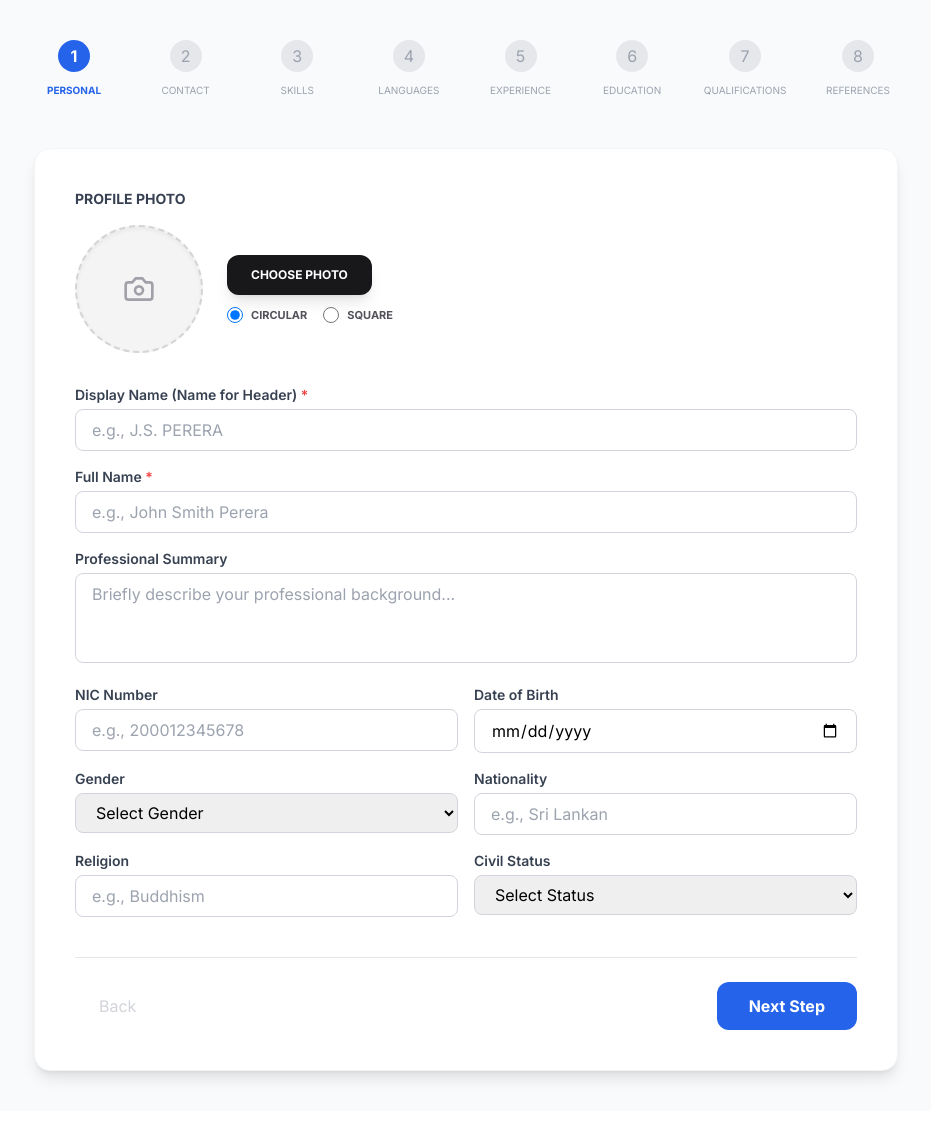
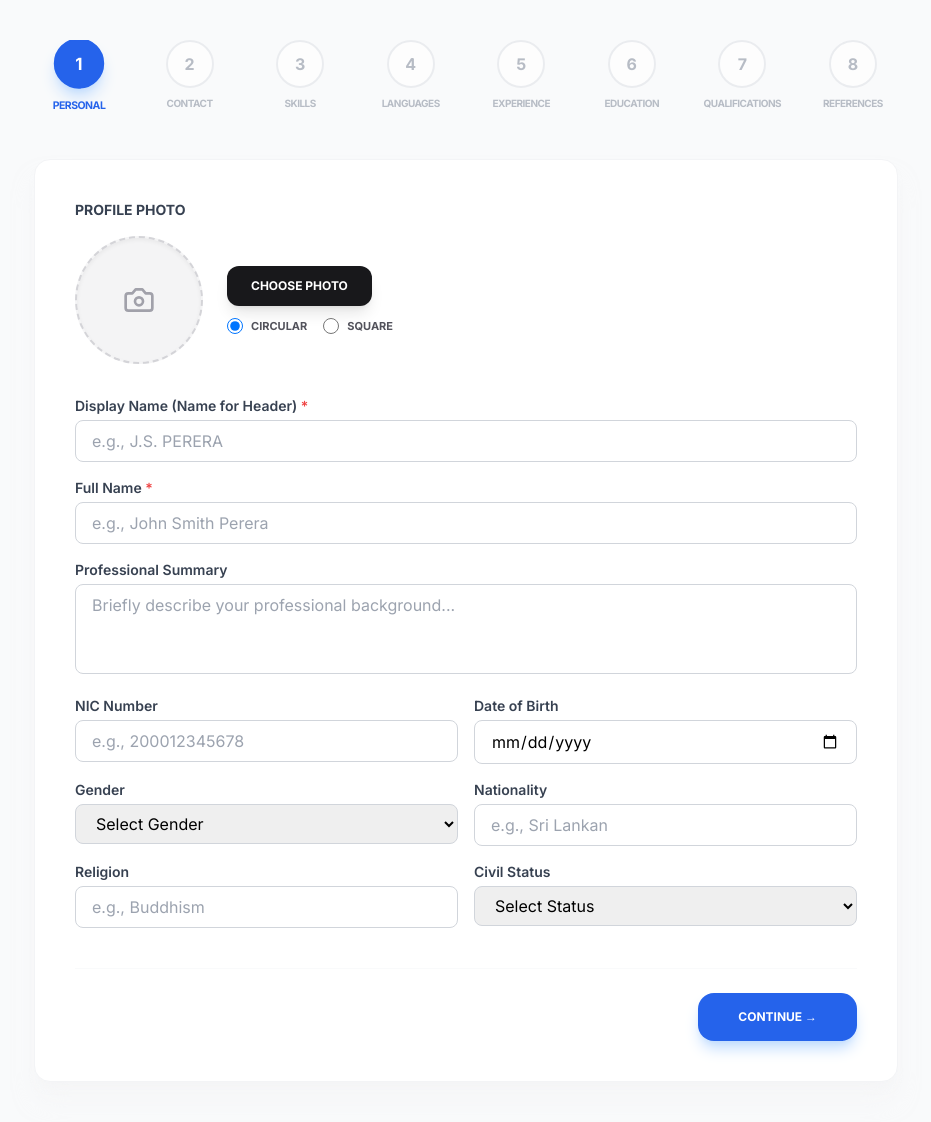
Before and after one commit to ThanushDev/DigiSolutionsCV, a React (Vite) app: page /#/ in a window 1280 px wide. Shown: the whole page, without its empty margins (174-1105 px from the left). Built offline with nearby package versions, Linux system fonts and the light colour scheme.

Commit message:
Update CVBuilder.tsx

```diff
--- a/src/pages/CVBuilder.tsx
+++ b/src/pages/CVBuilder.tsx
@@ -20,7 +20,7 @@ export function CVBuilder({ onPreview }: CVBuilderProps) {
   const renderStep = () => {
     switch (currentStep) {
       case 1: return (
-        <div className="space-y-8">
+        <div className="space-y-8 animate-in fade-in duration-500">
           <PhotoUpload />
           <PersonalInfo />
         </div>
@@ -36,36 +36,75 @@ export function CVBuilder({ onPreview }: CVBuilderProps) {
     }
   };
 
-  const steps = ['Personal', 'Contact', 'Skills', 'Languages', 'Experience', 'Education', 'Qualifications', 'References'];
+  const steps = [
+    { name: 'Personal', icon: '👤' },
+    { name: 'Contact', icon: '📞' },
+    { name: 'Skills', icon: '⚡' },
+    { name: 'Languages', icon: '🌐' },
+    { name: 'Experience', icon: '💼' },
+    { name: 'Education', icon: '🎓' },
+    { name: 'Qualifications', icon: '📜' },
+    { name: 'References', icon: '👥' }
+  ];
 
   return (
-    <div className="max-w-4xl mx-auto py-10 px-4">
-      <div className="flex justify-between mb-8 overflow-x-auto pb-4 gap-4">
-        {steps.map((step, idx) => (
-          <div key={idx} className={`text-center min-w-[80px] ${idx + 1 === currentStep ? 'text-blue-600 font-bold' : 'text-gray-400'}`}>
-            <div className={`w-8 h-8 rounded-full mx-auto flex items-center justify-center mb-1 ${idx + 1 === currentStep ? 'bg-blue-600 text-white' : 'bg-gray-200'}`}>
-              {idx + 1}
-            </div>
-            <span className="text-[10px] uppercase">{step}</span>
-          </div>
-        ))}
+    <div className="max-w-4xl mx-auto py-6 md:py-10 px-4">
+
+      {/* --- Step Indicators (Mobile Responsive & Clickable) --- */}
+      <div className="flex justify-between mb-8 overflow-x-auto pb-4 gap-2 md:gap-4 no-scrollbar">
+        {steps.map((step, idx) => {
+          const stepNum = idx + 1;
+          const isActive = stepNum === currentStep;
+          const isCompleted = stepNum < currentStep;
+
+          return (
+            <button
+              key={idx}
+              onClick={() => setCurrentStep(stepNum)} // ක්ලික් කළ විට ටැබ් එක මාරු වේ
+              className={`flex flex-col items-center min-w-[75px] md:min-w-[90px] outline-none transition-all duration-300 ${
+                isActive ? 'scale-105' : 'opacity-70 hover:opacity-100'
+              }`}
+            >
+              <div className={`w-10 h-10 md:w-12 md:h-12 rounded-full flex items-center justify-center mb-2 font-bold text-sm md:text-base border-2 transition-all ${
+                isActive
+                  ? 'bg-blue-600 text-white border-blue-600 shadow-lg shadow-blue-200'
+                  : isCompleted
+                  ? 'bg-green-500 text-white border-green-500'
+                  : 'bg-white text-gray-400 border-gray-200'
+              }`}>
+                {isCompleted ? '✓' : stepNum}
+              </div>
+              <span className={`text-[9px] md:text-[10px] font-black uppercase tracking-tighter ${
+                isActive ? 'text-blue-600' : 'text-gray-400'
+              }`}>
+                {step.name}
+              </span>
+            </button>
+          );
+        })}
       </div>
 
-      <div className="bg-white rounded-2xl shadow-lg p-6 md:p-10 border border-gray-100">
-        {renderStep()}
-        <div className="mt-10 flex justify-between pt-6 border-t">
+      {/* --- Form Section --- */}
+      <div className="bg-white rounded-2xl shadow-xl shadow-gray-100/50 p-5 md:p-10 border border-gray-100 transition-all">
+        <div className="min-h-[300px]">
+          {renderStep()}
+        </div>
+
+        {/* --- Footer Buttons --- */}
+        <div className="mt-10 flex flex-col md:flex-row gap-4 justify-between pt-6 border-t border-gray-50">
           <button
             disabled={currentStep === 1}
             onClick={() => setCurrentStep(currentStep - 1)}
-            className="px-6 py-2 text-gray-500 disabled:opacity-30"
+            className="order-2 md:order-1 px-6 py-3 text-gray-400 font-bold text-xs uppercase disabled:opacity-0 hover:text-gray-600 transition-all"
           >
-            Back
+            ← Back
           </button>
+
           <button
             onClick={() => currentStep === 8 ? onPreview() : setCurrentStep(currentStep + 1)}
-            className="px-8 py-3 bg-blue-600 text-white rounded-xl font-bold"
+            className="order-1 md:order-2 px-10 py-4 bg-blue-600 text-white rounded-2xl font-black text-xs uppercase shadow-lg shadow-blue-200 hover:bg-blue-700 active:scale-95 transition-all w-full md:w-auto"
           >
-            {currentStep === 8 ? 'Preview CV' : 'Next Step'}
+            {currentStep === 8 ? 'Finish & Preview' : 'Continue →'}
           </button>
         </div>
       </div>
```
